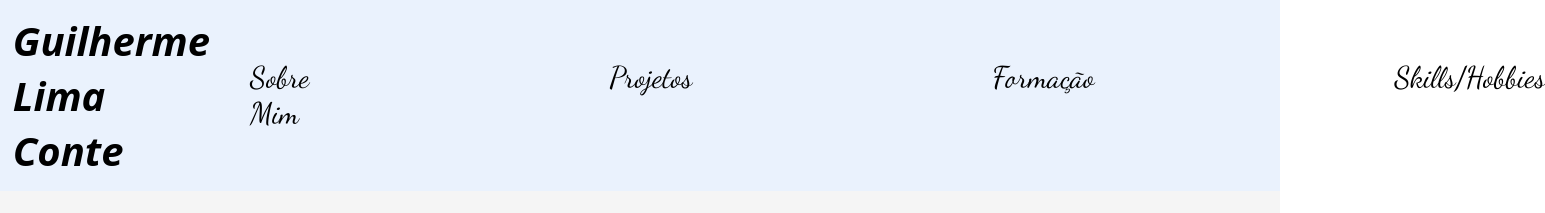
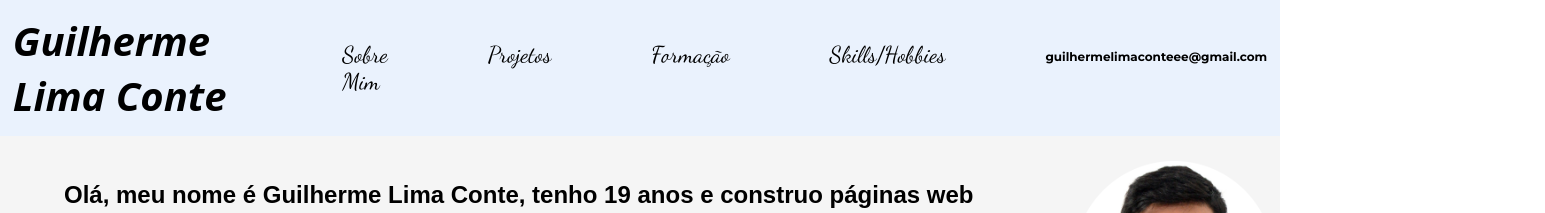
Before and after one commit to Caduqui/Portfolio, a plain HTML site: page index.html in a window 1280 px wide. Shown: the top 213 px of the page, 1545 px wide, since content can reach past the window. Drawn offline with Linux system fonts and the light colour scheme; a web font is replaced by a local one.

Commit message:
adicionando email no cabecalho

```diff
--- a/index.html
+++ b/index.html
@@ -11,13 +11,14 @@
 
 <body>
     <header class="cabecalho">
-        <div class="separacao">
+        <div class="cabecalho__separacao">
             <a href="index.html" class="cabecalho__titulo">Guilherme Lima Conte</a>
         <nav class="cabecalho__navegacao">
             <a href="#sobreMim" class="navegacao__link"><p class="navegacao__texto">Sobre Mim</p></a>
             <a href="#projetos" class="navegacao__link"><p class="navegacao__texto">Projetos</p></a>
             <a href="#formacao" class="navegacao__link"><p class="navegacao__texto">Formação</p></a>
             <a href="#skills" class="navegacao__link"><p class="navegacao__texto">Skills/Hobbies</p></a>
+            <a class="navegacao__link"><h3 class="navegacao__email">guilhermelimaconteee@gmail.com</h3></a>
         </nav>
         </div>
 
--- a/style.css
+++ b/style.css
@@ -7,6 +7,7 @@
 @import url('https://fonts.googleapis.com/css2?family=Dancing+Script:wght@400..700&family=Jacquard+24&display=swap');
 @import url('https://fonts.googleapis.com/css2?family=Dancing+Script:wght@400..700&family=Jacquard+24&family=News+Cycle:wght@400;700&display=swap');
 @import url('https://fonts.googleapis.com/css2?family=Baskervville:ital@0;1&family=Dancing+Script:wght@400..700&family=Jacquard+24&family=News+Cycle:wght@400;700&display=swap');
+@import url('https://fonts.googleapis.com/css2?family=Montserrat:ital,wght@0,100..900;1,100..900&display=swap');
 
 body {
     margin: 0;
@@ -25,7 +26,7 @@ ul {
     background-color: #EAF2FD;
 }
 
-.separacao {
+.cabecalho__separacao {
     display: flex;
     align-items: center;
     gap: 40px;
@@ -43,7 +44,7 @@ ul {
 
 .cabecalho__navegacao {
     display: flex;
-    gap: 300px;
+    gap: 100px;
 }
 
 .navegacao__link {
@@ -53,9 +54,15 @@ ul {
 .navegacao__texto {
     font-family: "Dancing Script", cursive;
     font-weight: 400;
-    font-style: normal;
-    font-size: 30px;
+    font-size: 23px;
     color: black;
+}
+
+.navegacao__email {
+    font-family: "Montserrat", sans-serif;
+    font-weight: 700;
+    font-size: 12px;
+    margin: 14% 0 0 0;
 }
 
 .apresentacao {
@@ -77,13 +84,11 @@ ul {
 .apresentacao__titulo {
     font-family: "News Cycle", sans-serif;
     font-weight: 700;
-    font-style: normal;
 }
 
 .apresentacao__subtitulo {
     font-family: "Baskervville", serif;
     font-weight: 400;
-    font-style: normal;
 }
 
 .links {
```
Also changed, not shown: obrigado.html (+4 -1 lines).
